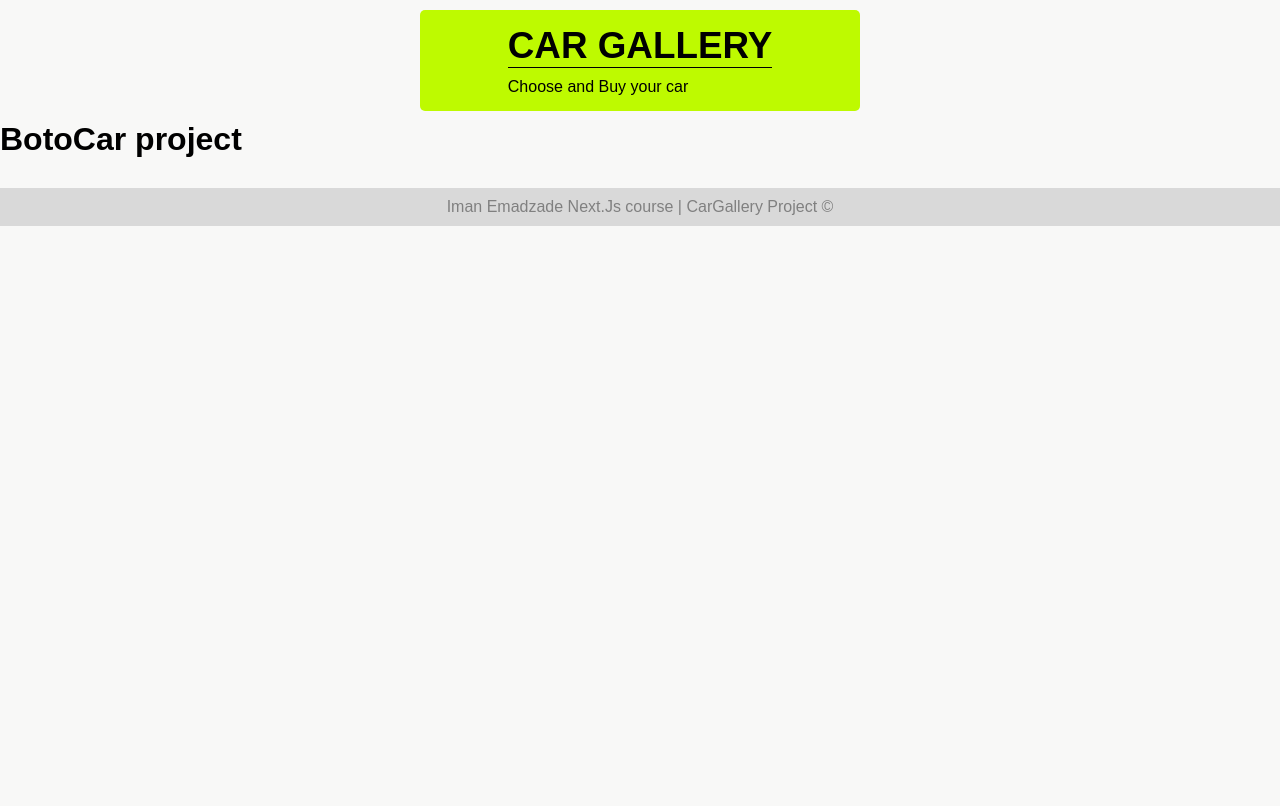
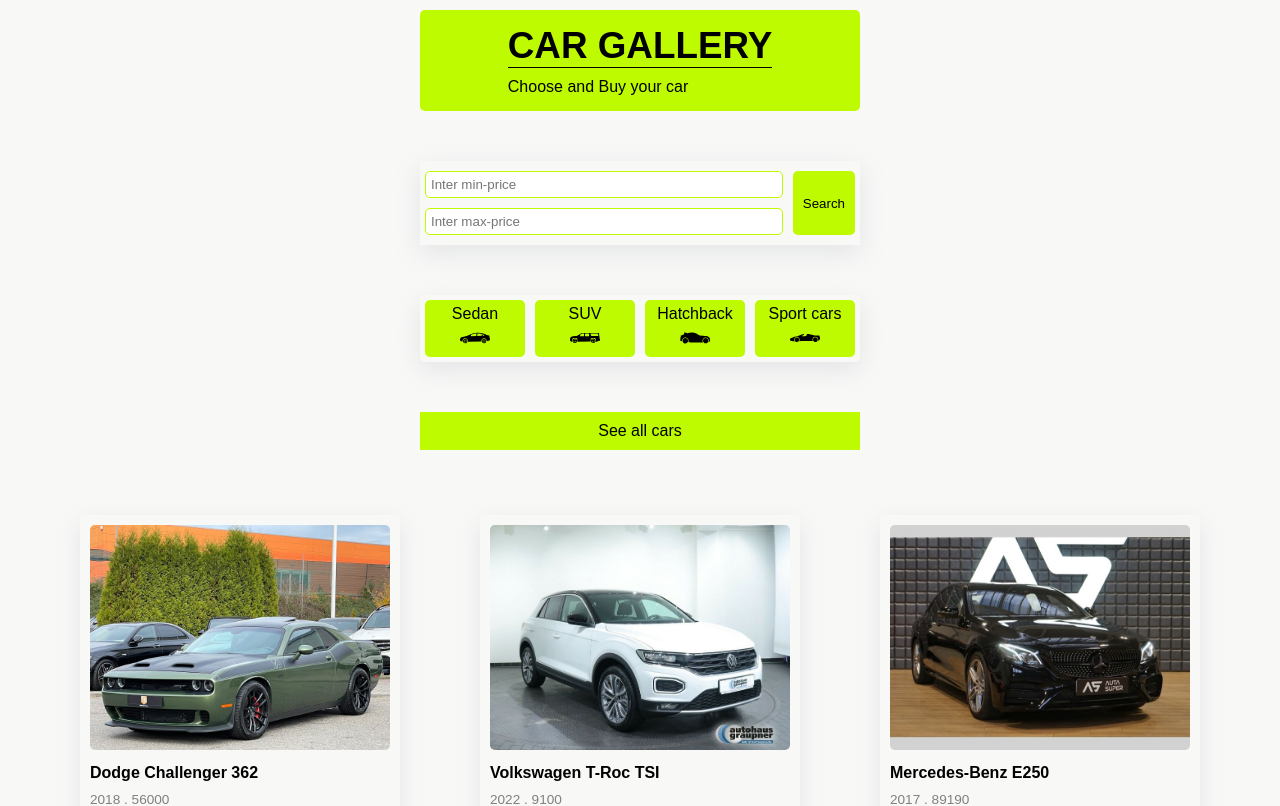
Before and after one commit to Imanemadzade/BotoCar, a Next.js app: page / in a window 1280 px wide. Shown: the top 806 px of the page. Built offline with nearby package versions, Linux system fonts and the light colour scheme.

Commit message:
feat : finish origin page of project (AllButton add to project)

```diff
--- /dev/null
+++ b/components/layout/module/AllButton.js
@@ -0,0 +1,12 @@
+import Link from "next/link";
+import styles from "./AllButton.module.css";
+
+function AllButton() {
+  return (
+    <div className={styles.container}>
+      <Link href="/cars">See all cars</Link>
+    </div>
+  );
+}
+
+export default AllButton;
--- /dev/null
+++ b/components/layout/module/AllButton.module.css
@@ -0,0 +1,18 @@
+.container {
+    width: 440px;
+    margin: 50px auto;
+  }
+
+  .container a {
+    background-color: #befa00;
+    display: block;
+    width: 100%;
+    text-align: center;
+    padding: 10px 0;
+  }
+
+  @media (max-width: 600px) {
+    .container {
+      width: 320px;
+    }
+  }
--- a/components/layout/module/Categories.js
+++ b/components/layout/module/Categories.js
@@ -16,7 +16,7 @@
       </div>
       <div>
         <Link href="/categories/suv">
-          <p>Suv</p>
+          <p>SUV</p>
           <Suv />
         </Link>
       </div>
@@ -28,7 +28,7 @@
       </div>
       <div>
         <Link href="/categories/sport">
-          <p>Sport</p>
+          <p>Sport cars</p>
           <Sport />
         </Link>
       </div>
--- a/pages/cars/index.js
+++ b/pages/cars/index.js
@@ -1,3 +1,4 @@
+
 import Categories from "../../components/layout/module/Categories";
 import SearchBar from "../../components/layout/module/SearchBar";
 import CarsPage from "../../components/layout/temlates/CarsPage";
--- a/pages/index.js
+++ b/pages/index.js
@@ -1,7 +1,21 @@
-export default function Home() {
+import Categories from "../components/layout/module/Categories";
+import SearchBar from "../components/layout/module/SearchBar";
+import CarsPage from "../components/layout/temlates/CarsPage";
+import carsData from "../data/carsData";
+import AllButton from "../components/layout/module/AllButton";
+
+
+ function Index() {
+const cars=carsData.slice(0,3);
+
   return (
     <div>
-      <h1>BotoCar project</h1>
-    </div>
+    <SearchBar />
+    <Categories />
+    <AllButton />
+    <CarsPage data={cars} />
+  </div>
   );
 }
+
+export default Index;
```
